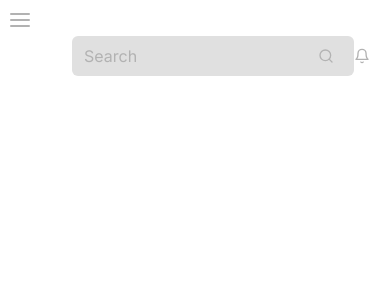
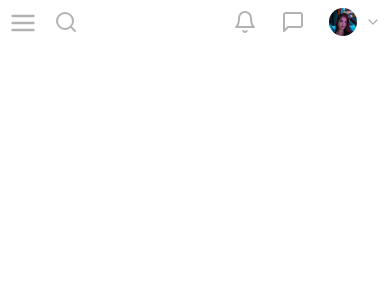
Before and after one commit to Deepanshi1523/Vasitum-task, a Next.js app: page / in a window 390 px wide. Shown: the top 300 px of the page. Built offline with nearby package versions, Linux system fonts and the light colour scheme.

Commit message:
nav made

```diff
--- a/components/Homepage.js
+++ b/components/Homepage.js
@@ -8,9 +8,9 @@ export default function Homepage() {
     return (
         <>
             <div className="flex justify-between">
-                <Sidenav className="w-[30%]"/>
-                <div className="flex-1 w-[65%]">
-                    <Topnav className=""/>
+                <Sidenav className="w-[30%]" />
+                <div className="flex-1">
+                    <Topnav className="" />
                 </div>
             </div>
         </>
--- a/components/Sidenav.js
+++ b/components/Sidenav.js
@@ -36,8 +36,8 @@ const Sidenav = () => {
 
     return (
         <div className="relative">
-            <button onClick={toggleSidenav} className="p-2 text-[#B2B2B2] lg:hidden">
-                {isOpen ? <AiOutlineClose size={24} /> : <FiMenu size={24} />}
+            <button onClick={toggleSidenav} className="p-[9px] text-[#B2B2B2] lg:hidden">
+                {isOpen ? <AiOutlineClose size={24} /> : <FiMenu size={28} />}
             </button>
 
             <div className={`absolute lg:static top-0 left-0 w-48 h-screen bg-[#E0E0E0] flex flex-col pt-4 transition-transform duration-300 z-10 ${isOpen ? "flex" : "hidden"
--- a/components/Topnav.js
+++ b/components/Topnav.js
@@ -7,9 +7,10 @@ import user from "../public/user.png";
 const Topnav = () => {
 
     return (
-        <div className="fixed top-0 w-[90%] flex justify-between p-8 z-50">
+        <div className="fixed top-0 w-[88%] flex justify-between p-2 lg:p-8 z-50">
             <div className="flex items-center space-x-4">
-                <div className="flex items-center bg-[#E0E0E0] px-3 py-2 rounded-md">
+                <FiSearch className="text-[#B3B3B3] mr-2 lg:hidden" size={24}/>
+                <div className="items-center bg-[#E0E0E0] px-3 py-2 rounded-md hidden lg:flex">
                     <input
                         type="text"
                         placeholder="Search"
@@ -21,17 +22,17 @@ const Topnav = () => {
 
             <div className="flex items-center space-x-6">
                 <FiBell className="text-[#B2B2B2] cursor-pointer" size={24} />
-                <FiMessageSquare className="text-[#B2B2B2] cursor-pointer" size={24}/>
+                <FiMessageSquare className="text-[#B2B2B2] cursor-pointer" size={24} />
 
                 <div className="flex items-center space-x-2 cursor-pointer">
                     <Image
                         src={user}
                         alt="User"
-                        width={32}
-                        height={32}
+                        width={28}
+                        height={28}
                         className="rounded-full"
                     />
-                    <span className="text-[#161E54]">Admirrah John</span>
+                    <span className="text-[#161E54] hidden lg:block">Admirrah John</span>
                     <FiChevronDown className="text-[#B2B2B2]" />
                 </div>
             </div>
```
